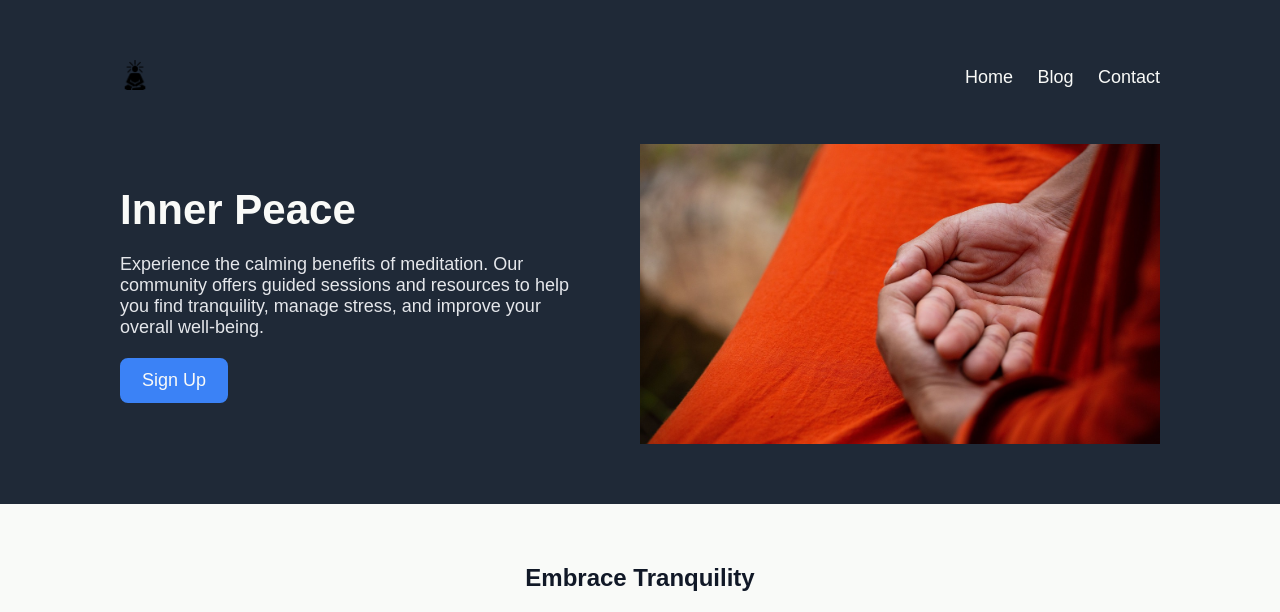
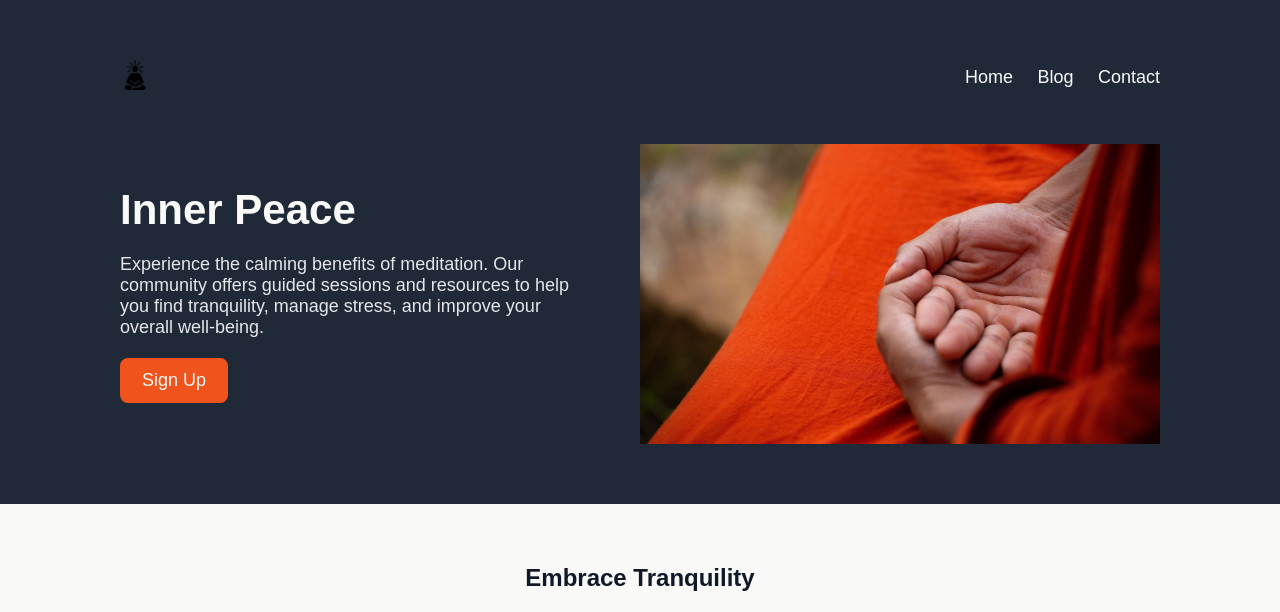
Before and after one commit to vitanovtd/Meditation-blog, a plain HTML site: page index.html in a window 1280 px wide. Shown: the top 612 px of the page. Drawn offline with Linux system fonts and the light colour scheme.

Commit message:
modified button color styles

```diff
--- a/style.css
+++ b/style.css
@@ -61,9 +61,9 @@ body {
 }
 
 .button-signup {
-  background-color: #3b82f6;
+  background-color: #f0531c;
   color: #f9faf8;
-  border: 2px solid #3b82f6;
+  border: 2px solid #f0531c;
   padding: 10px 20px;
   font-size: 18px;
   cursor: pointer;
```
